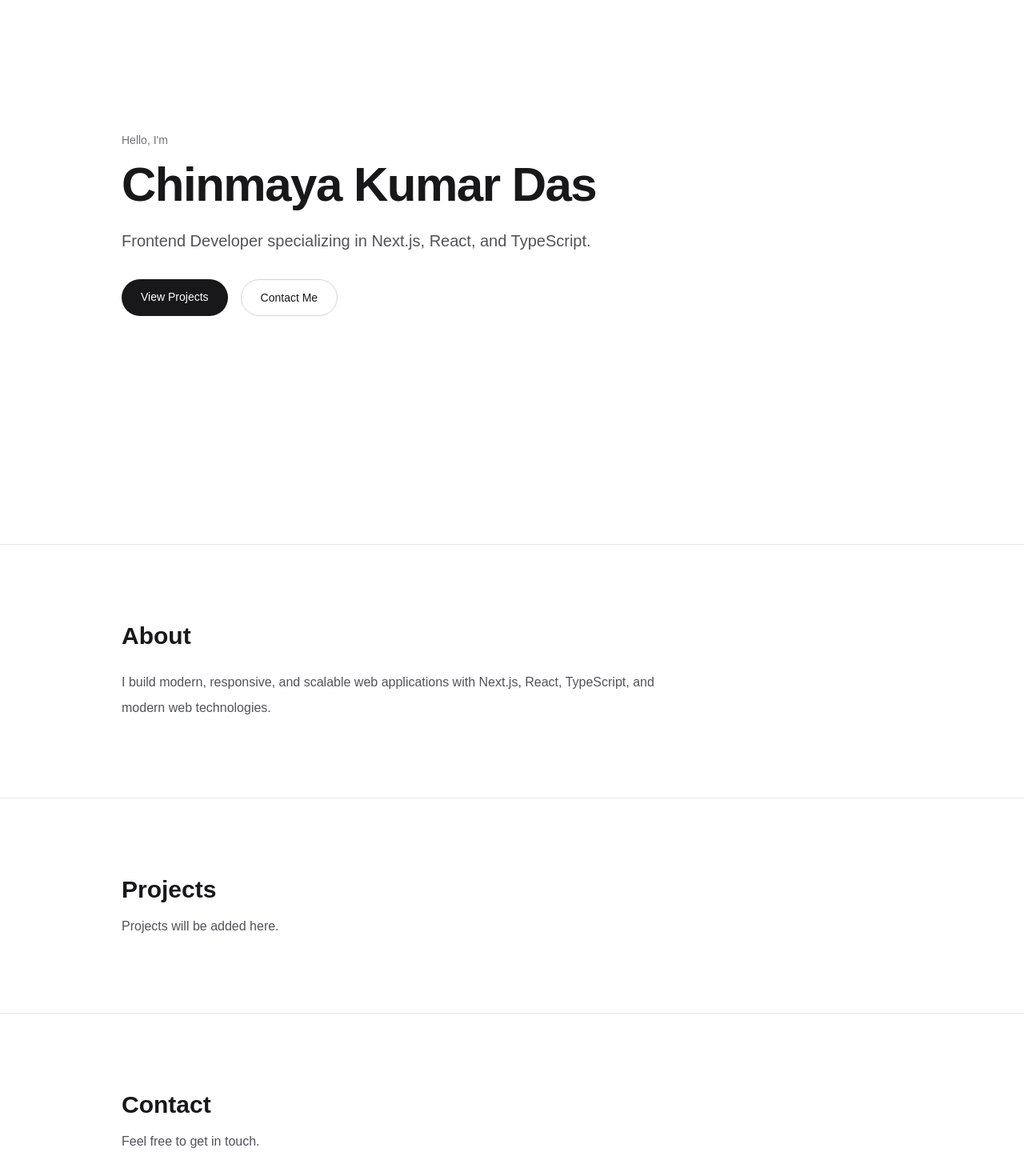
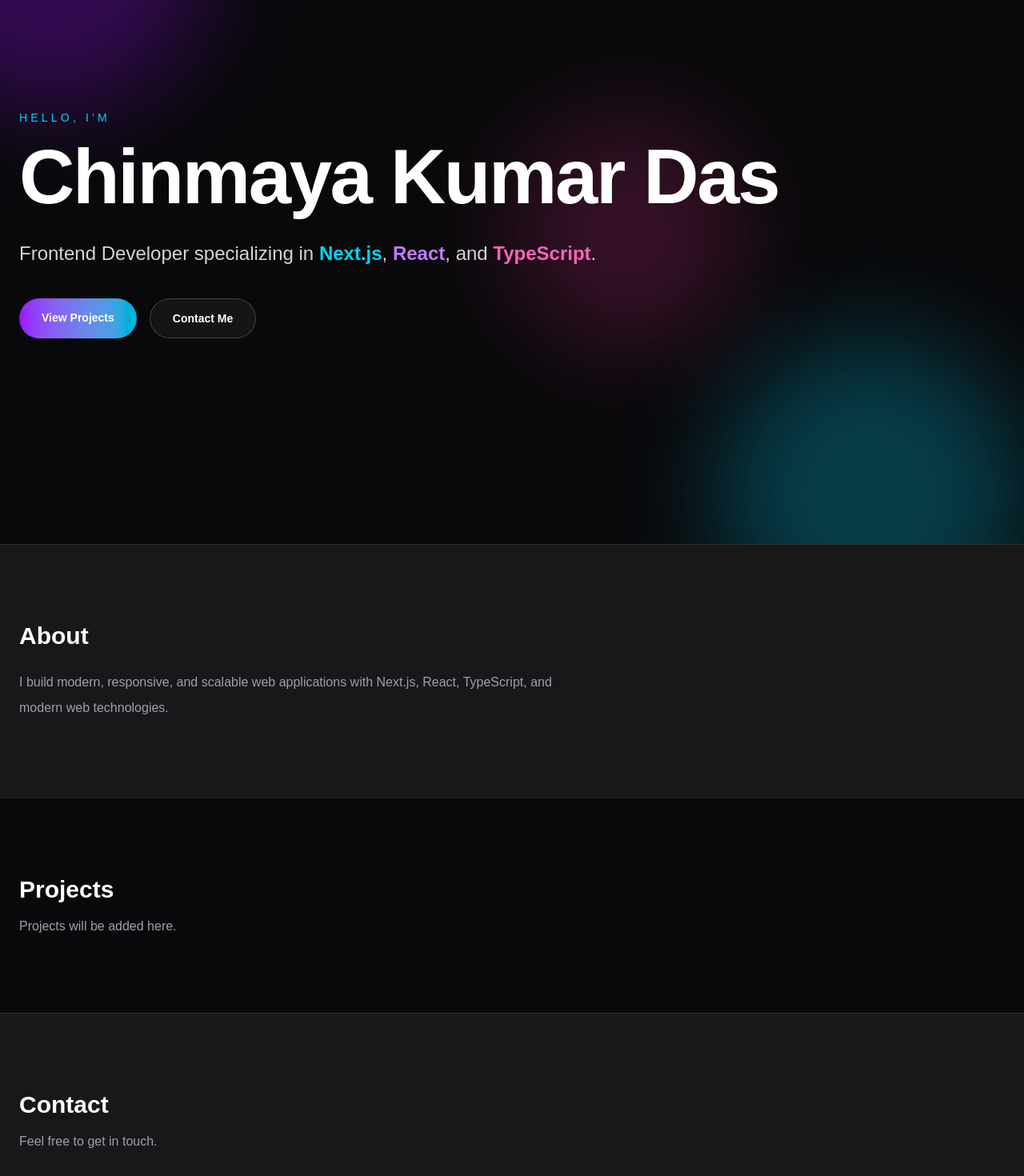
Before and after one commit to chinmayakumardas/chinmayakumardas, a Next.js app: page / in a window 1280 px wide. Shown: the part 120-1590 px from the top of the page at 80% size. Built offline with nearby package versions, Linux system fonts and the light colour scheme.

Commit message:
Update page.tsx

```diff
--- a/src/app/page.tsx
+++ b/src/app/page.tsx
@@ -1,32 +1,40 @@
 export default function Home() {
   return (
-    <main className="min-h-screen bg-white text-zinc-900">
+    <main className="min-h-screen bg-zinc-950 text-white">
       {/* Hero */}
-      <section className="mx-auto flex min-h-screen max-w-5xl items-center px-6 py-20">
-        <div>
-          <p className="mb-4 text-sm font-medium text-zinc-500">
+      <section className="relative flex min-h-screen w-full items-center overflow-hidden px-6 py-20">
+        {/* Background decoration */}
+        <div className="absolute -left-32 -top-32 h-96 w-96 rounded-full bg-purple-600/30 blur-3xl" />
+        <div className="absolute -bottom-32 right-0 h-96 w-96 rounded-full bg-cyan-500/30 blur-3xl" />
+        <div className="absolute left-1/2 top-1/3 h-72 w-72 rounded-full bg-pink-500/20 blur-3xl" />
+
+        <div className="relative z-10 w-full">
+          <p className="mb-4 text-sm font-medium uppercase tracking-[0.3em] text-cyan-400">
             Hello, I&apos;m
           </p>
 
-          <h1 className="text-5xl font-bold tracking-tight sm:text-6xl">
+          <h1 className="max-w-5xl text-5xl font-bold tracking-tight sm:text-7xl lg:text-8xl">
             Chinmaya Kumar Das
           </h1>
 
-          <p className="mt-6 max-w-2xl text-xl leading-8 text-zinc-600">
-            Frontend Developer specializing in Next.js, React, and TypeScript.
+          <p className="mt-8 max-w-3xl text-xl leading-8 text-zinc-300 sm:text-2xl">
+            Frontend Developer specializing in{" "}
+            <span className="font-semibold text-cyan-400">Next.js</span>,{" "}
+            <span className="font-semibold text-purple-400">React</span>, and{" "}
+            <span className="font-semibold text-pink-400">TypeScript</span>.
           </p>
 
-          <div className="mt-8 flex gap-4">
+          <div className="mt-10 flex flex-wrap gap-4">
             <a
               href="#projects"
-              className="rounded-full bg-zinc-900 px-6 py-3 text-sm font-medium text-white transition hover:bg-zinc-700"
+              className="rounded-full bg-gradient-to-r from-purple-600 to-cyan-500 px-7 py-3.5 text-sm font-semibold text-white transition hover:scale-105"
             >
               View Projects
             </a>
 
             <a
               href="#contact"
-              className="rounded-full border border-zinc-300 px-6 py-3 text-sm font-medium transition hover:bg-zinc-100"
+              className="rounded-full border border-white/20 bg-white/5 px-7 py-3.5 text-sm font-semibold backdrop-blur transition hover:bg-white/10"
             >
               Contact Me
             </a>
@@ -35,11 +43,11 @@
       </section>
 
       {/* About */}
-      <section id="about" className="border-t border-zinc-200">
-        <div className="mx-auto max-w-5xl px-6 py-24">
+      <section id="about" className="w-full border-t border-white/10 bg-zinc-900">
+        <div className="w-full px-6 py-24">
           <h2 className="text-3xl font-semibold">About</h2>
 
-          <p className="mt-6 max-w-2xl leading-8 text-zinc-600">
+          <p className="mt-6 max-w-2xl leading-8 text-zinc-400">
             I build modern, responsive, and scalable web applications with
             Next.js, React, TypeScript, and modern web technologies.
           </p>
@@ -47,22 +55,22 @@
       </section>
 
       {/* Projects */}
-      <section id="projects" className="border-t border-zinc-200">
-        <div className="mx-auto max-w-5xl px-6 py-24">
+      <section id="projects" className="w-full border-t border-white/10 bg-zinc-950">
+        <div className="w-full px-6 py-24">
           <h2 className="text-3xl font-semibold">Projects</h2>
 
-          <p className="mt-4 text-zinc-600">
+          <p className="mt-4 text-zinc-400">
             Projects will be added here.
           </p>
         </div>
       </section>
 
       {/* Contact */}
-      <section id="contact" className="border-t border-zinc-200">
-        <div className="mx-auto max-w-5xl px-6 py-24">
+      <section id="contact" className="w-full border-t border-white/10 bg-zinc-900">
+        <div className="w-full px-6 py-24">
           <h2 className="text-3xl font-semibold">Contact</h2>
 
-          <p className="mt-4 text-zinc-600">
+          <p className="mt-4 text-zinc-400">
             Feel free to get in touch.
           </p>
         </div>
```
